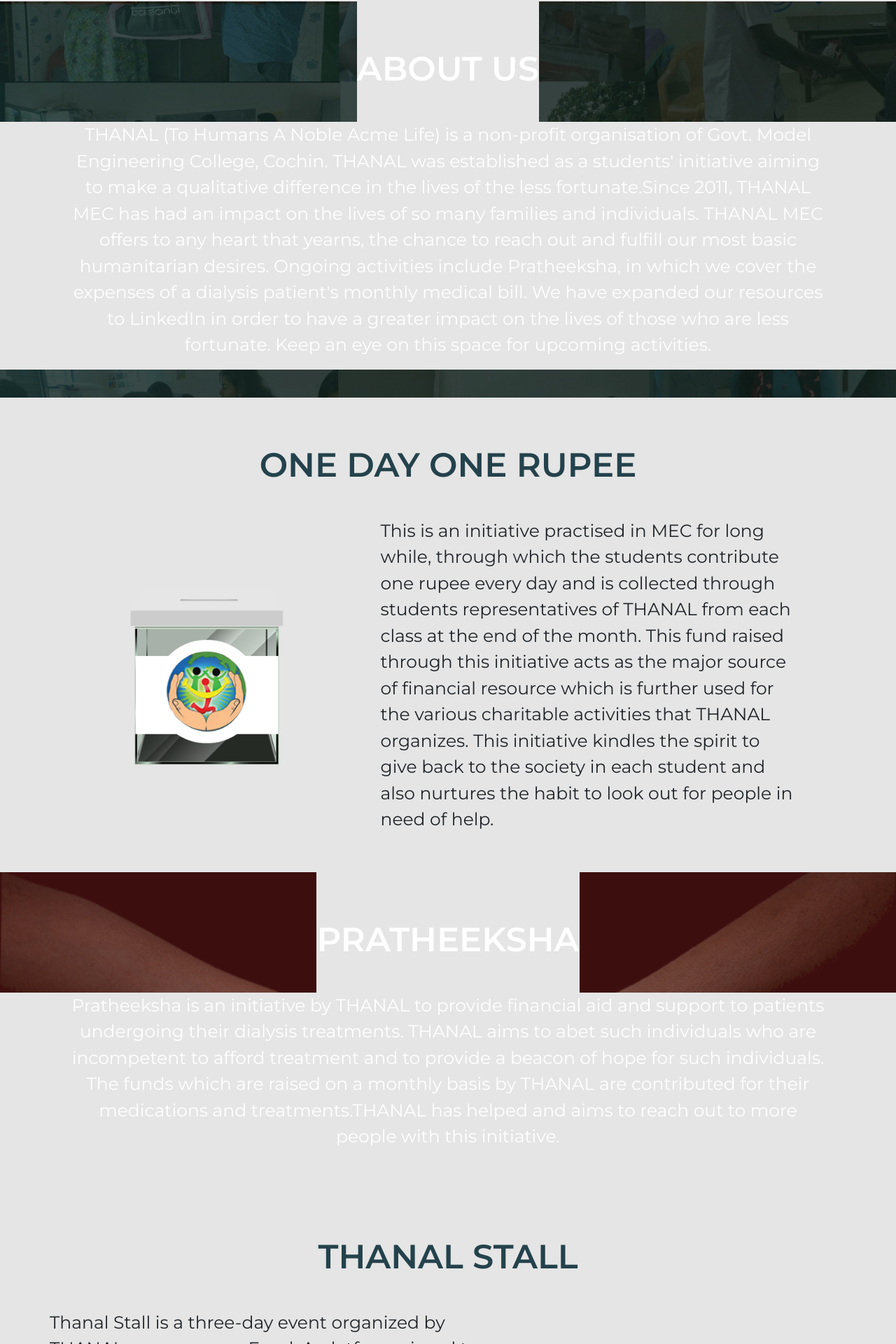
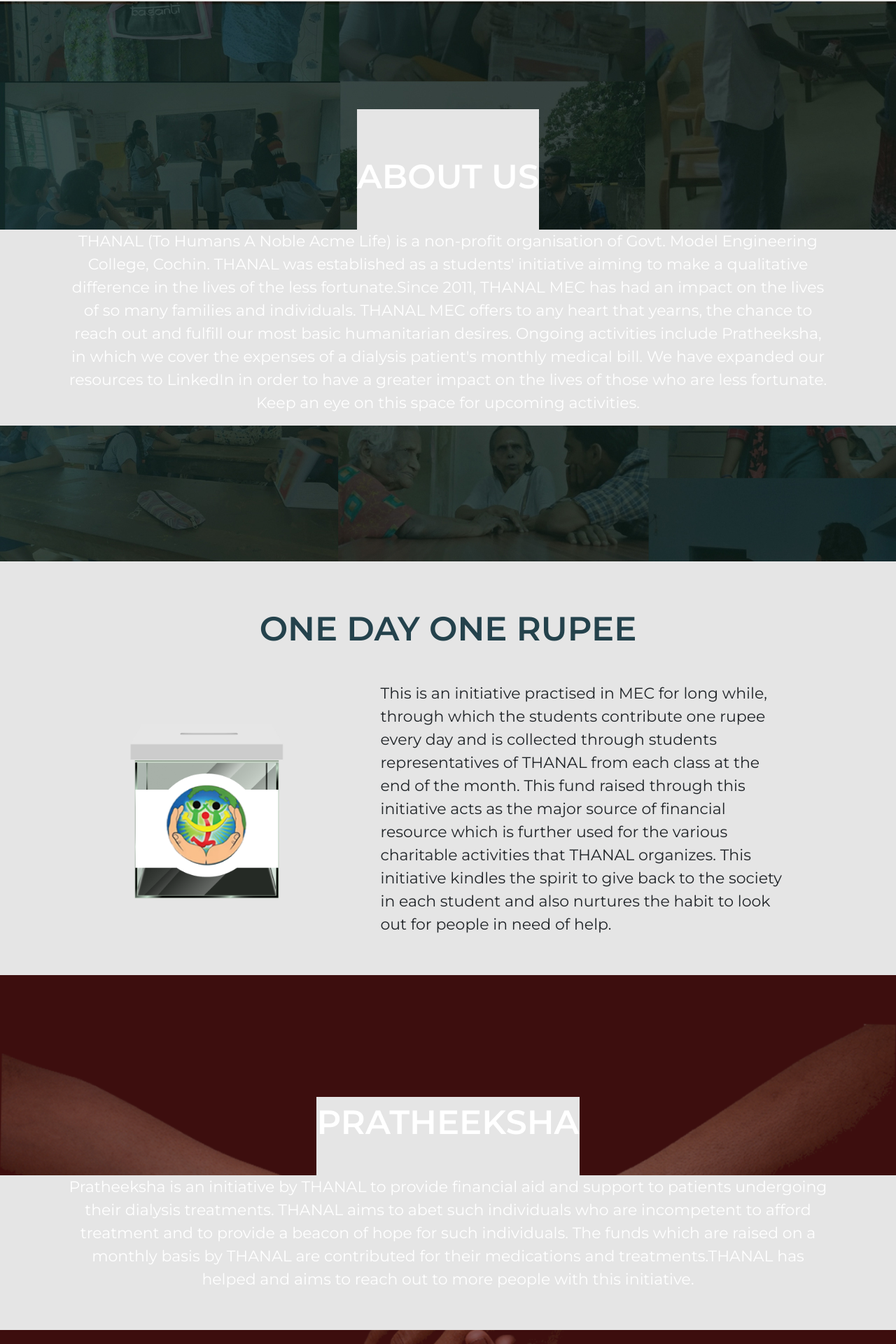
Before and after one commit to sreeramvin/mec-thanal, a React (Create React App) app: page /home in a window 1280 px wide. Shown: the part 798-2718 px from the top of the page at 70% size. Built offline with nearby package versions, Linux system fonts and the light colour scheme.

Commit message:
minor changes

```diff
--- a/src/Components/Home/About/About.css
+++ b/src/Components/Home/About/About.css
@@ -1,7 +1,7 @@
 .About{
     width: 100%;
     color: #fff;
-    height: auto;
+    height: 100vh;
     font-family: 'Montserrat', sans-serif;
     display: flex;
     flex-direction: column;
@@ -34,7 +34,7 @@
 .about-content-text p{
     text-align: center;
     font-weight: 400;
-    font-size: 25px;
+    font-size: 22px;
 }
 
 .about-content-img{
--- a/src/Components/Home/FPC/FPC.css
+++ b/src/Components/Home/FPC/FPC.css
@@ -1,6 +1,6 @@
 .FPC{
     width: 100%;
-    height: auto;
+    height: 90vh;
     font-family: 'Montserrat', sans-serif;
     display: flex;
     flex-direction: column;
@@ -16,7 +16,7 @@
     font-size: 48px;
     font-weight: 600;
     padding-bottom: 40px;
-    padding-top: 60px;
+    /* padding-top: 60px; */
     margin: auto;
 }
 
@@ -35,7 +35,7 @@
     text-align: left;
     text-align: center;
     font-weight: 400;
-    font-size: 25px;
+    font-size: 22px;
 }
 
 .FPC-content-img{
--- a/src/Components/Home/Header2/header2.js
+++ b/src/Components/Home/Header2/header2.js
@@ -45,7 +45,7 @@
                 <img src = {g41} alt="pic" style = {{height: 'auto', width: '50%', marginLeft: '4%', marginTop: '-18%',  zIndex: 3, float: 'left'}} />
 
             </div>
-            <div className="scroll-down " onClick={scrollUp}></div>
+            {/* <div className="scroll-down " onClick={scrollUp}></div> */}
         </div>
     )
 }
--- a/src/Components/Home/ODOR/ODOR.css
+++ b/src/Components/Home/ODOR/ODOR.css
@@ -36,7 +36,7 @@
     text-align: left;
     margin-left: 50px;
     font-weight: 400;
-    font-size: 25px;
+    font-size: 22px;
 }
 
 .ODOR-content-img{
--- a/src/Components/Home/Pradeeksha/Pradeeksha.css
+++ b/src/Components/Home/Pradeeksha/Pradeeksha.css
@@ -1,7 +1,7 @@
 .Pradeeksha{
     width: 100%;
     color: #fff;
-    height:auto;
+    height:85vh;
     font-family: 'Montserrat', sans-serif;
     display: flex;
     flex-direction: column;
@@ -19,7 +19,7 @@
     font-size: 48px;
     font-weight: 600;
     padding-bottom: 40px;
-    padding-top: 60px;
+    /* padding-top: 80px; */
     margin: auto;
 }
 
@@ -39,7 +39,7 @@
     text-align: left;
     text-align: center;
     font-weight: 400;
-    font-size: 25px;
+    font-size: 22px;
 }
 
 .Pradeeksha-content-img{
--- a/src/Components/Home/TS/TS.css
+++ b/src/Components/Home/TS/TS.css
@@ -33,7 +33,7 @@
 .TS-content-text p{
     text-align: left;
     font-weight: 400;
-    font-size: 25px;
+    font-size: 22px;
 }
 
 .TS-content-img{
```
